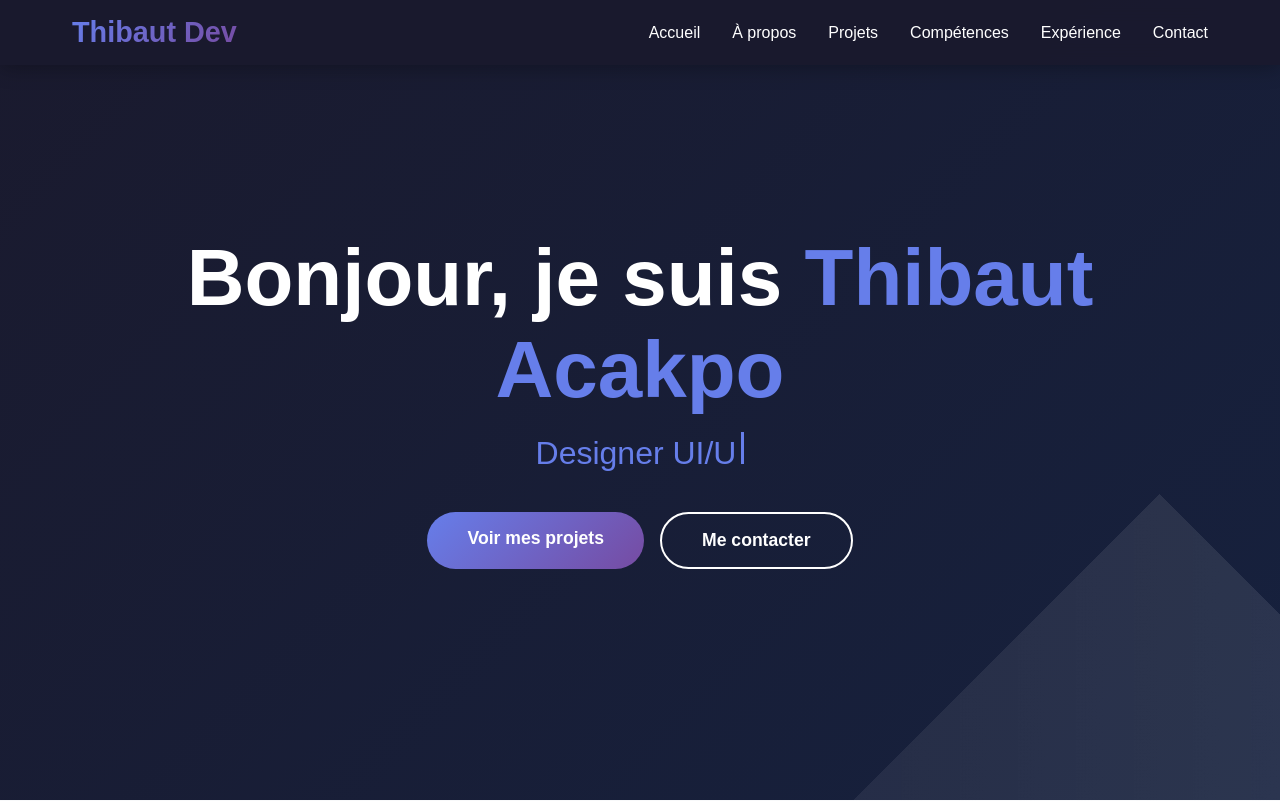
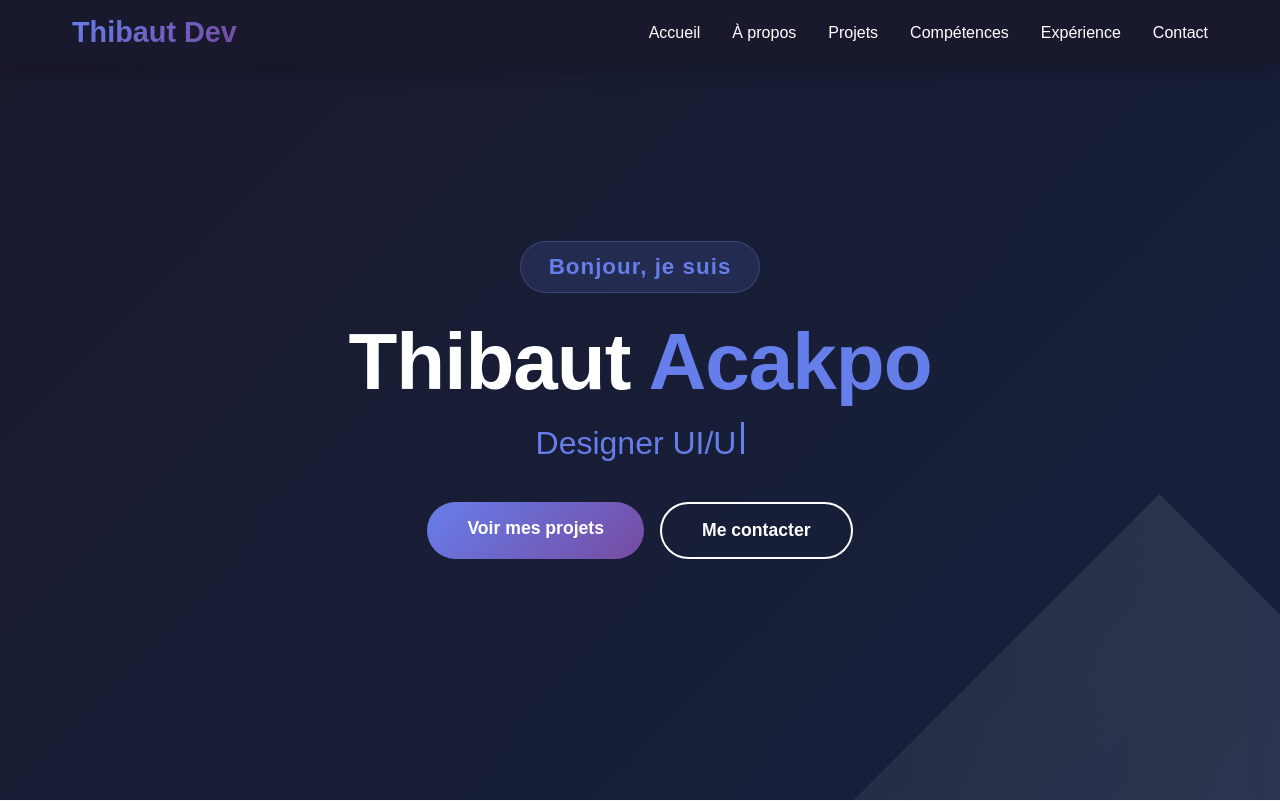
Before and after one commit to Thibaut-Acakpo/portfolio, a website: page index.html in a window 1280 px wide. Shown: the top 801 px of the page. Drawn offline with nearby package versions, Linux system fonts and the light colour scheme.

Commit message:
Mise à jour du hero : badge Bonjour je suis + nom agrandi

```diff
--- a/index.html
+++ b/index.html
@@ -45,8 +45,16 @@
     <!-- Hero Section -->
     <section id="hero">
     <div class="hero-content">
-            <h1>Bonjour, je suis <span style="color: var(--primary);">Thibaut Acakpo</span></h1>
+        <!-- Badge "Bonjour, je suis" -->
+        <div class="hero-badge">Bonjour, je suis</div>
+
+        <!-- Nom avec "Acakpo" en violet -->
+        <h1 class="hero-name">Thibaut <span>Acakpo</span></h1>
+
+        <!-- Texte animé (typing) -->
         <div class="typing"></div>
+
+        <!-- Boutons -->
         <div class="hero-buttons">
             <a href="#projects" class="btn btn-primary">Voir mes projets</a>
             <a href="#contact" class="btn btn-outline">Me contacter</a>
--- a/style.css
+++ b/style.css
@@ -1363,3 +1363,44 @@
         height: 80px;
     }
 }
+
+/* ============================================
+   STYLE HERO - OPTION 3 (Badge Tendance) - VERSION AGRANDIE
+   ============================================ */
+
+.hero-badge {
+    display: inline-block;
+    background-color: rgba(102, 126, 234, 0.15);
+    color: var(--primary);
+    padding: 12px 28px;
+    border-radius: 50px;
+    font-size: 1.4rem;
+    font-weight: 600;
+    letter-spacing: 1px;
+    margin-bottom: 25px;
+    border: 1px solid rgba(102, 126, 234, 0.3);
+    animation: slideDown 1s ease;
+}
+
+.hero-name {
+    /* ⬇️ MODIFIÉ ICI : taille augmentée */
+    font-size: clamp(4rem, 11vw, 8rem);
+    font-weight: 800;
+    color: white;
+    margin: 0 0 1.5rem 0;
+    line-height: 1.1;
+    animation: slideDown 1s ease 0.1s both;
+    letter-spacing: -1px;
+}
+
+.hero-name span {
+    color: var(--primary);
+}
+
+/* Ajustement mobile pour garder un rendu propre sur petit écran */
+@media (max-width: 480px) {
+    .hero-badge {
+        font-size: 1rem;
+        padding: 8px 20px;
+    }
+}
```
Lines whose indentation alone changed are shown as unchanged.
